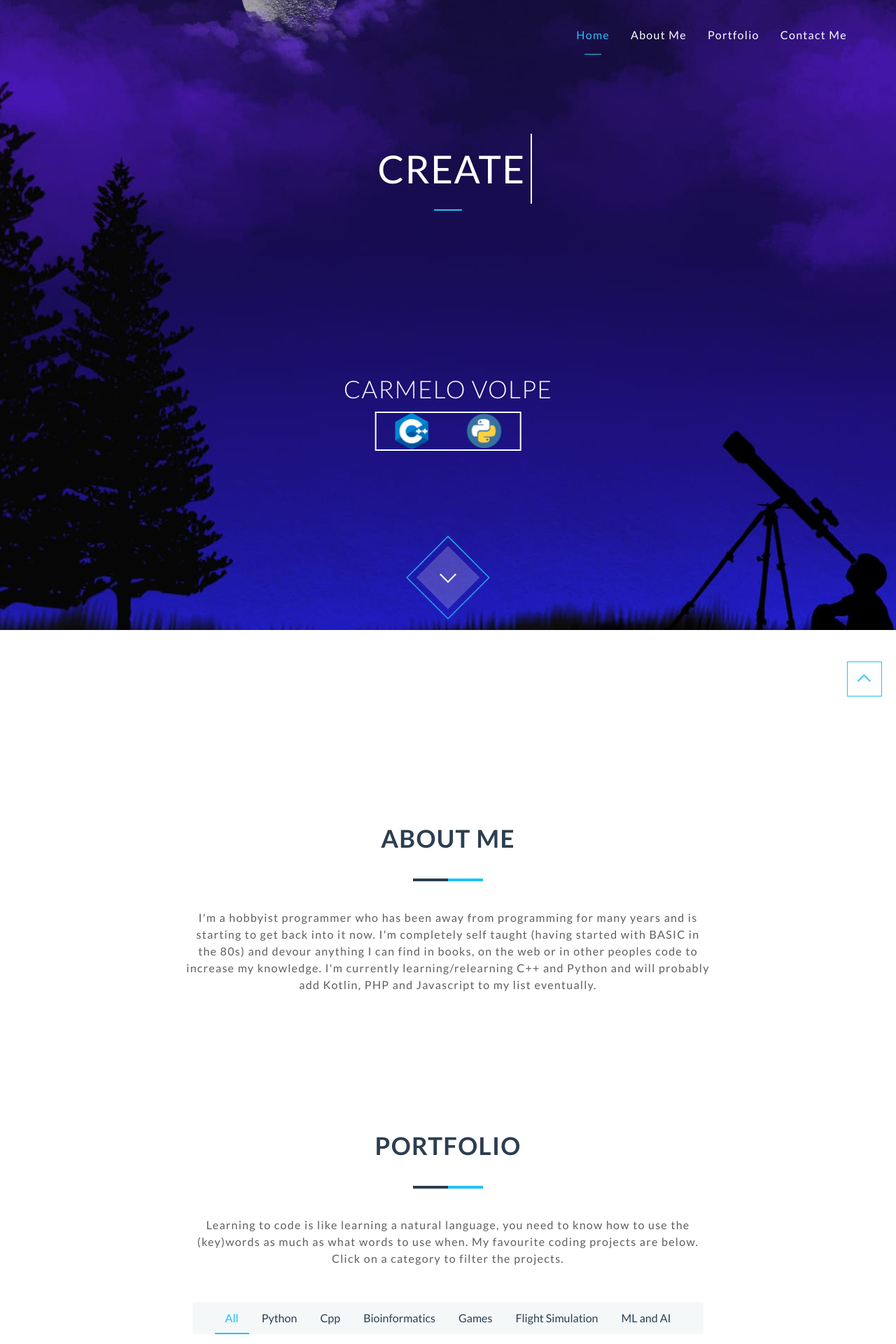
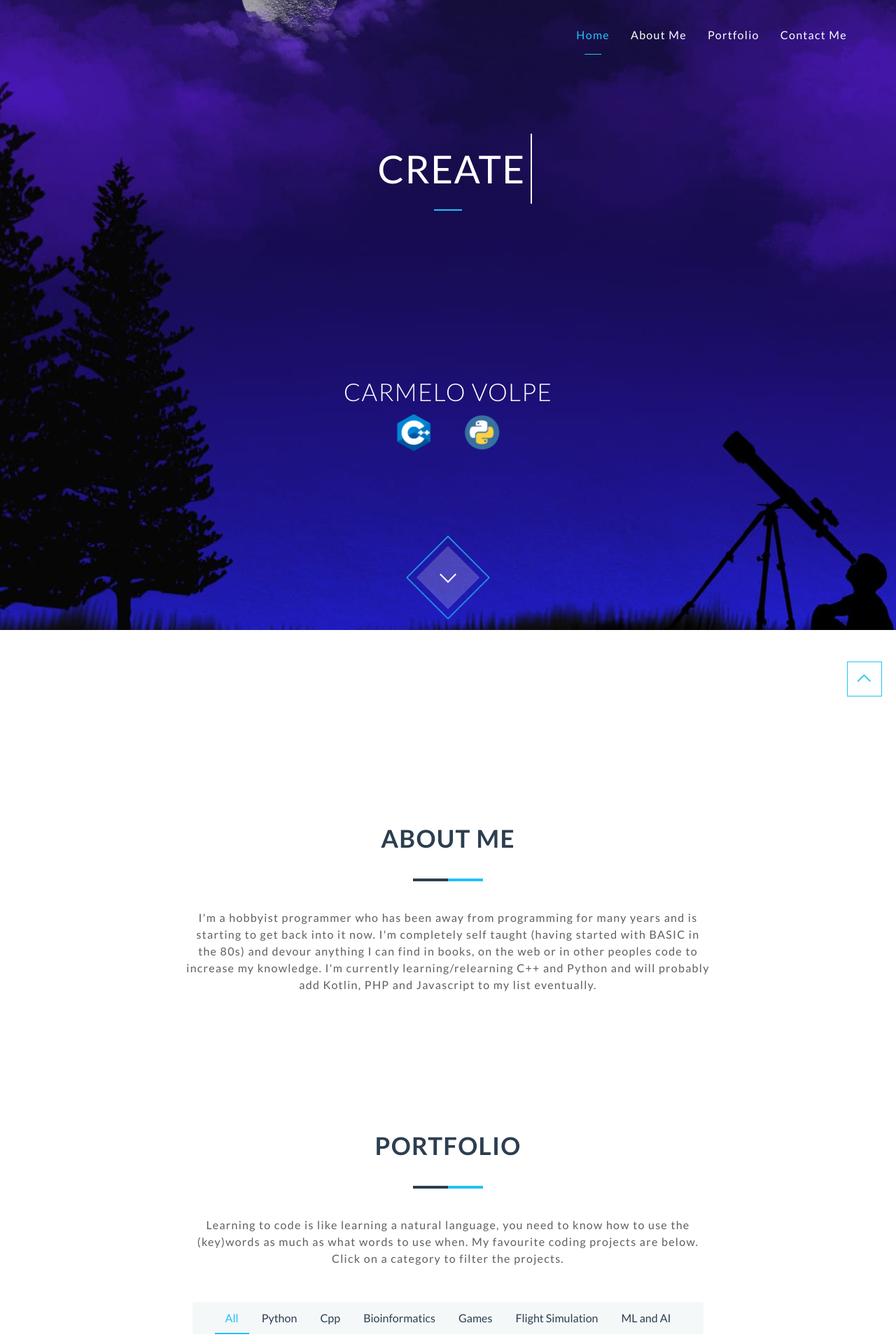
Before and after one commit to Gamernaut/gamernaut.github.io, a Jekyll site: the page built from index.html, in a window 1280 px wide. Shown: the top 1920 px of the page at 70% size. Built offline with Jekyll 4.4.1, drawn with Linux system fonts in a browser that asks for light colours; nearby versions of some CDN libraries.

Commit message:
Update header.html

```diff
--- a/_includes/header.html
+++ b/_includes/header.html
@@ -66,7 +66,7 @@
              <div style="position: absolute; left: 50%; bottom: 0px; -webkit-transform: translateX(-50%); transform: translateX(-50%);">
                <h2 class="thin">{{ site.header-title }}</h2>
                <div style="display: flex; justify-content: center;">
-                 <div style="display: flex; vertical-align: top; justify-content: center; width: 70%; margin: 15px; border : 2px solid white">
+                 <div style="display: flex; vertical-align: top; justify-content: center; width: 65%; margin: 15px;">
                    <img style="display: block; margin-left: auto; margin-right: auto;" src="{{ site.baseurl }}/images/logos/cplusplus.png" width="50" alt="Cplusplus.png logo"/>
                    <img style="display: block; margin-left: auto; margin-right: auto;" src="{{ site.baseurl }}/images/logos/python.png" width="50" alt="Python.png logo"/>
                  </div>
```
